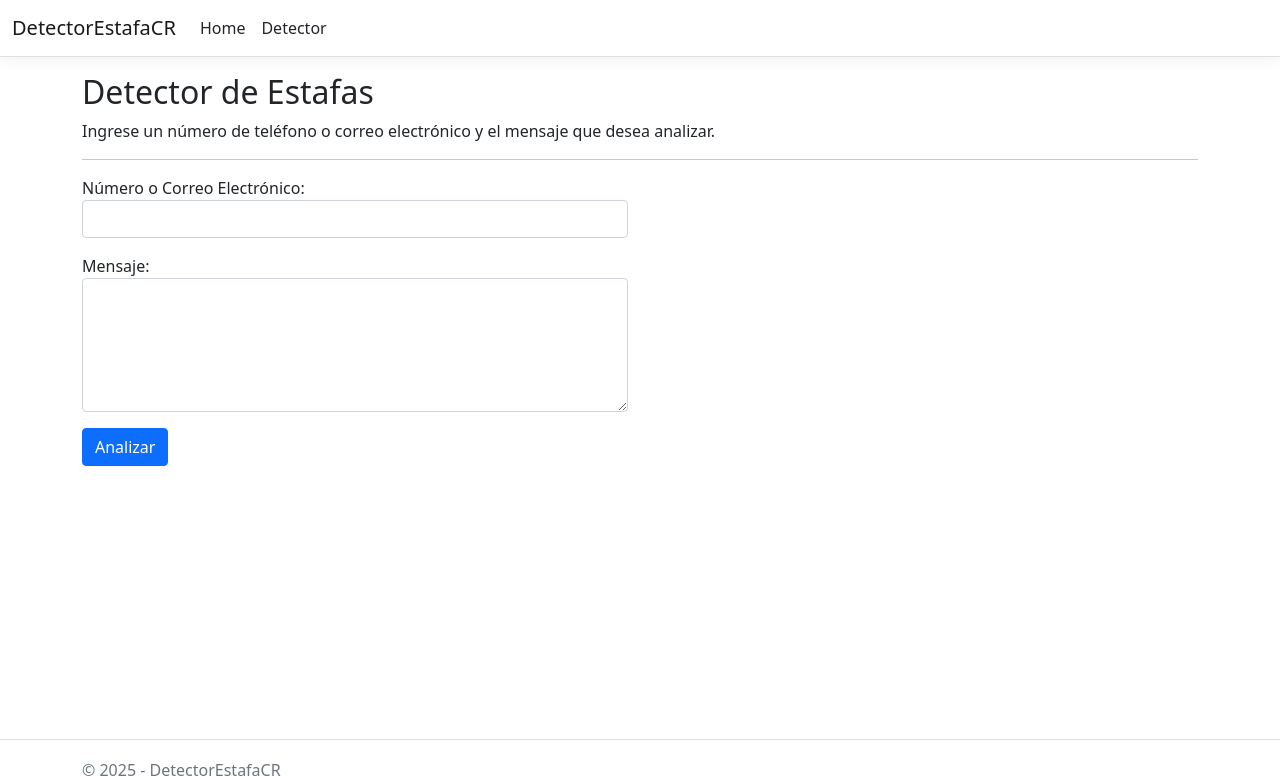
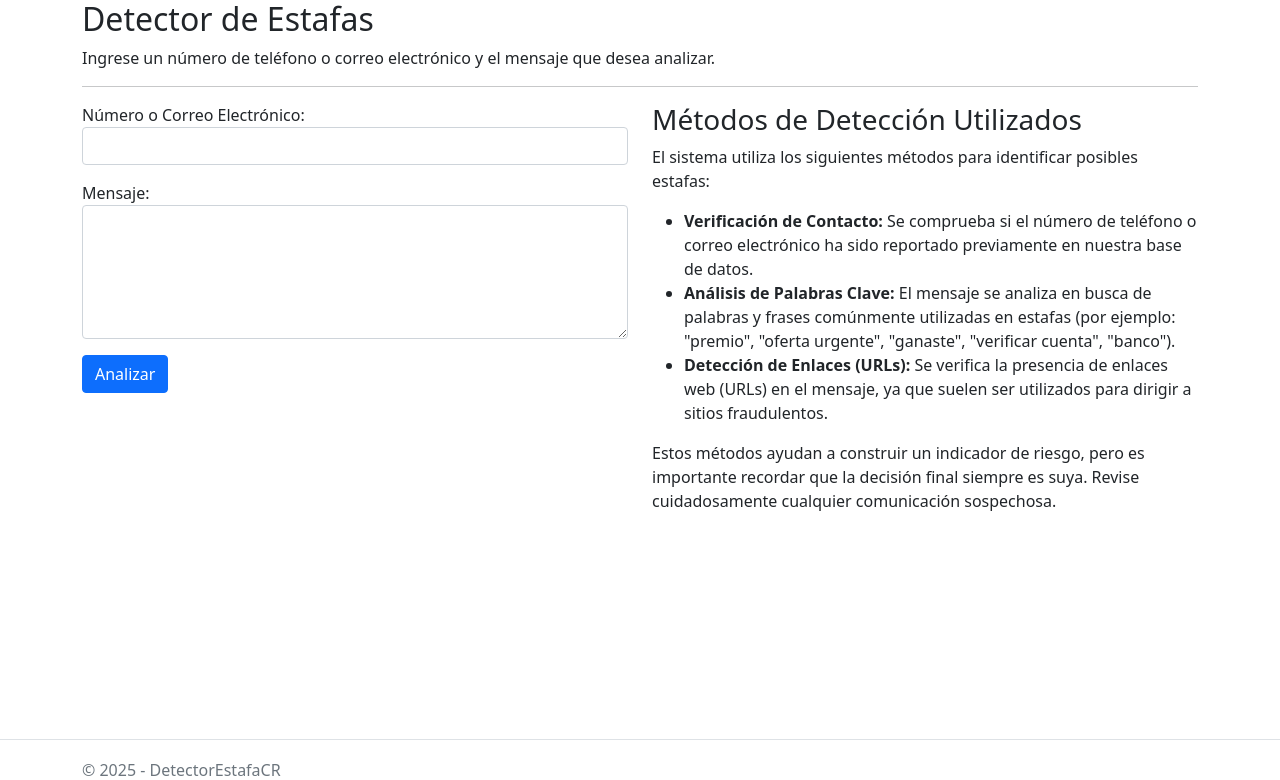
Before and after one commit to luisdiher22/DetectorEstafasCR, an ASP.NET Core app: page /Home/Detect in a window 1280 px wide. Shown: the top 780 px of the page. Run offline with ASP.NET Core 8, Linux system fonts and the light colour scheme; style sheets or scripts are compiled from the project's sources; the project's own start-up code is not run, and a stand-in starts its controllers and pages.

Commit message:
I've made some updates to the main view.
I removed the top navigation bar from the shared layout.
I also added a new section to the right of the form on the main detection page (`Detect.cshtml`).
This new section explains the methods the system uses to detect potential scams, including:
- Checking for previously reported contacts.
- Analyzing messages for suspicious keywords.
- Detecting the presence of URLs in messages.

This change should help you better understand the detection process.

```diff
--- a/DetectorEstafaCR/Views/Home/Detect.cshtml
+++ b/DetectorEstafaCR/Views/Home/Detect.cshtml
@@ -31,6 +31,18 @@
             </div>
         </form>
     </div>
+    <div class="col-md-6">
+        <div>
+            <h3>Métodos de Detección Utilizados</h3>
+            <p>El sistema utiliza los siguientes métodos para identificar posibles estafas:</p>
+            <ul>
+                <li><strong>Verificación de Contacto:</strong> Se comprueba si el número de teléfono o correo electrónico ha sido reportado previamente en nuestra base de datos.</li>
+                <li><strong>Análisis de Palabras Clave:</strong> El mensaje se analiza en busca de palabras y frases comúnmente utilizadas en estafas (por ejemplo: "premio", "oferta urgente", "ganaste", "verificar cuenta", "banco").</li>
+                <li><strong>Detección de Enlaces (URLs):</strong> Se verifica la presencia de enlaces web (URLs) en el mensaje, ya que suelen ser utilizados para dirigir a sitios fraudulentos.</li>
+            </ul>
+            <p>Estos métodos ayudan a construir un indicador de riesgo, pero es importante recordar que la decisión final siempre es suya. Revise cuidadosamente cualquier comunicación sospechosa.</p>
+        </div>
+    </div>
 </div>
 
 @section Scripts {
--- a/DetectorEstafaCR/Views/Shared/_Layout.cshtml
+++ b/DetectorEstafaCR/Views/Shared/_Layout.cshtml
@@ -9,27 +9,6 @@
     <link rel="stylesheet" href="~/DetectorEstafaCR.styles.css" asp-append-version="true" />
 </head>
 <body>
-    <header>
-        <nav class="navbar navbar-expand-sm navbar-toggleable-sm navbar-light bg-white border-bottom box-shadow mb-3">
-            <div class="container-fluid">
-                <a class="navbar-brand" asp-area="" asp-controller="Home" asp-action="Detect">DetectorEstafaCR</a>
-                <button class="navbar-toggler" type="button" data-bs-toggle="collapse" data-bs-target=".navbar-collapse" aria-controls="navbarSupportedContent"
-                        aria-expanded="false" aria-label="Toggle navigation">
-                    <span class="navbar-toggler-icon"></span>
-                </button>
-                <div class="navbar-collapse collapse d-sm-inline-flex justify-content-between">
-                    <ul class="navbar-nav flex-grow-1">
-                        <li class="nav-item">
-                            <a class="nav-link text-dark" asp-area="" asp-controller="Home" asp-action="Detect">Home</a>
-                        </li>
-                        <li class="nav-item">
-                            <a class="nav-link text-dark" asp-area="" asp-controller="Home" asp-action="Detect">Detector</a>
-                        </li>
-                    </ul>
-                </div>
-            </div>
-        </nav>
-    </header>
     <div class="container">
         <main role="main" class="pb-3">
             @RenderBody()
```
